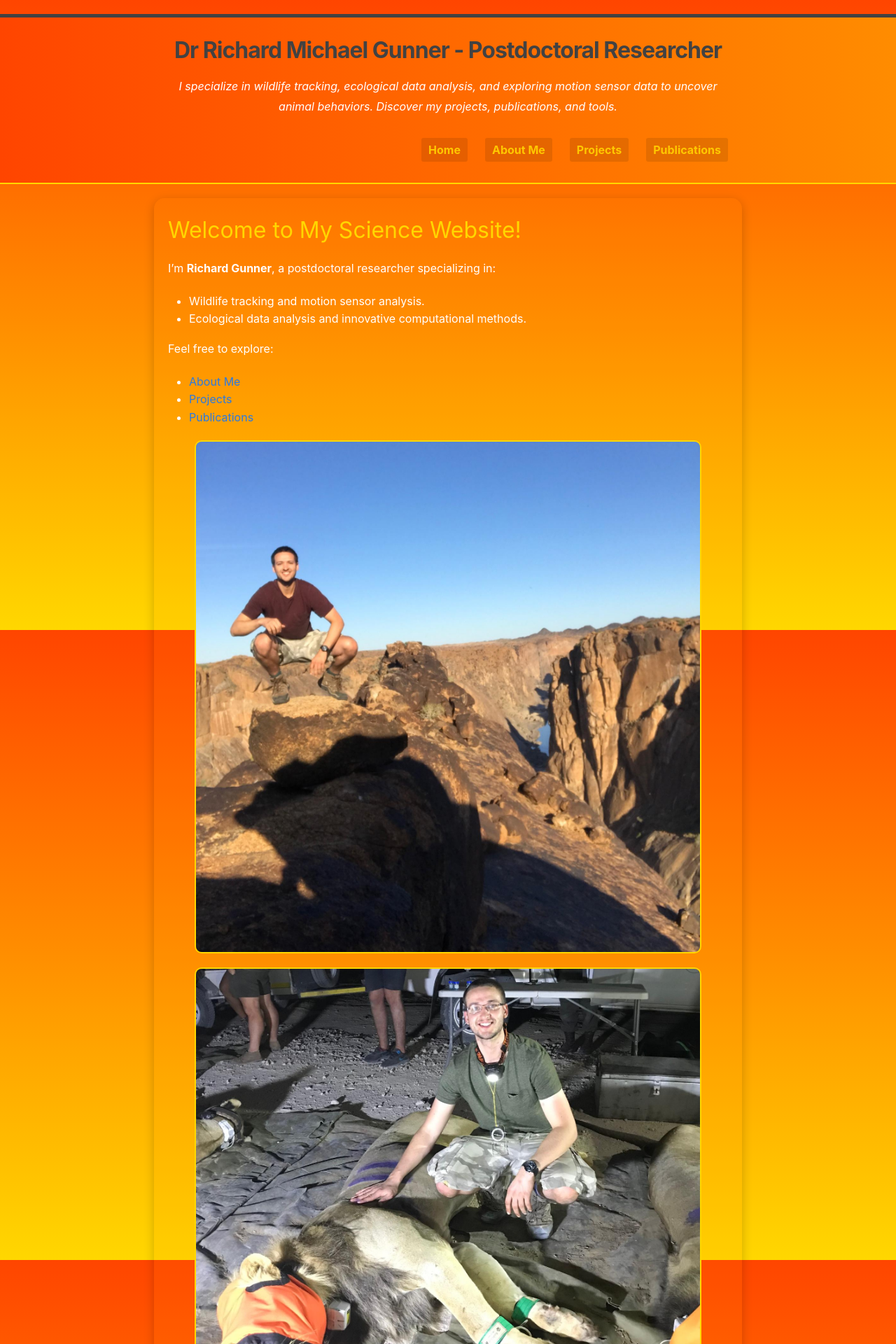
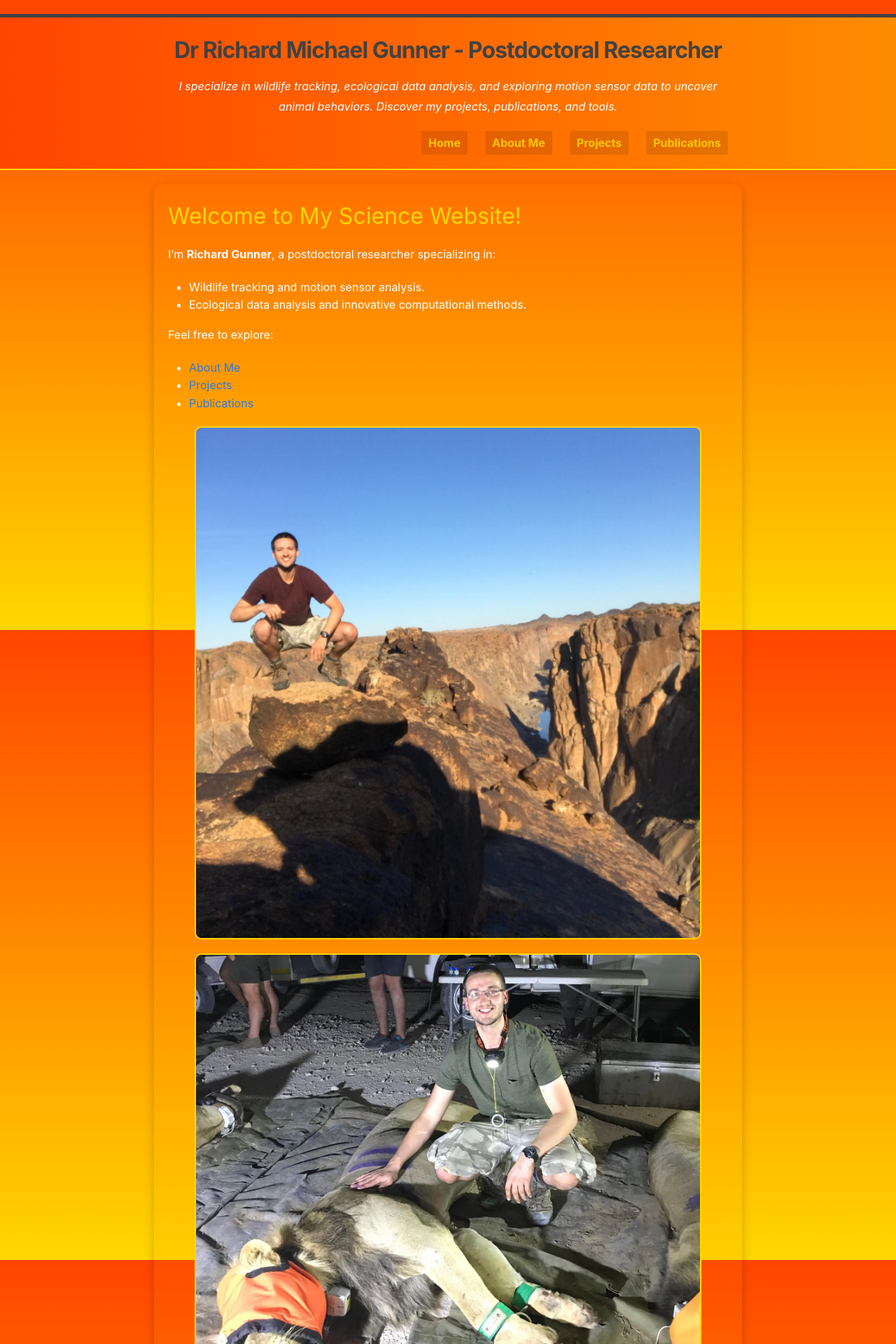
Before and after one commit to Richard6195/my-website, a Jekyll site: the page built from index.md, in a window 1280 px wide. Shown: the top 1920 px of the page at 70% size. Built offline with Jekyll 4.4.1, drawn with Linux system fonts in a browser that asks for light colours.

```diff
--- a/_sass/minima/_custom.scss
+++ b/_sass/minima/_custom.scss
@@ -29,6 +29,7 @@ body {
   font-size: 1rem;
   font-style: italic;
   margin-top: 10px;
+  margin-bottom: 10px;
 }
 
 /* Navigation Styling */
@@ -38,9 +39,7 @@ body {
   gap: 5px;
   flex-wrap: wrap; /* Allows links to move to the next line if needed */
   margin-top: 10px;
-  margin-bottom: 10px;
-  z-index: 10; /* Ensure navigation stays on top */
-  color: #ffffff;
+  background-color: transparent; /* Ensure links have no background */
 }
 
 .site-nav .page-link {
@@ -150,7 +149,8 @@ img, video {
     align-items: center; /* Center align navigation links */
     gap: 5px; /* Reduce spacing for smaller screens */
     margin-top: 5px;
-    color: #ffffff;
+    margin-bottom: 5px;
+    background-color: transparent; /* Ensure links have no background */
   }
 
   .site-nav .page-link {
```
